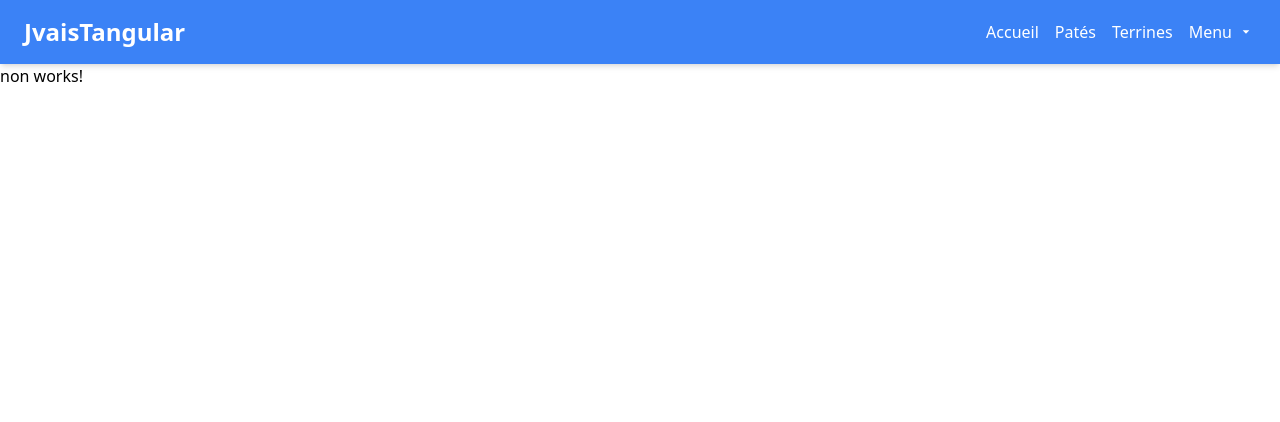
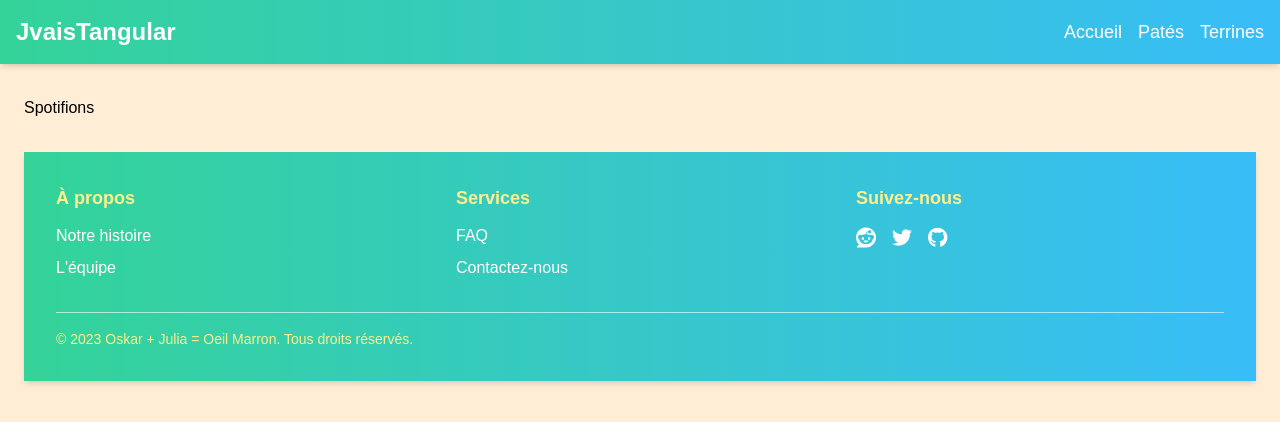
Before and after one commit to clockwork-potato/Angularement-Notre, an Angular app: page /non in a window 1280 px wide. Shown: the top 422 px of the page. Built offline with nearby package versions, Linux system fonts and the light colour scheme.

Commit message:
0100001110001

```diff
--- a/src/app/app.component.html
+++ b/src/app/app.component.html
@@ -1,11 +1,7 @@
 <body>
   <app-navbar></app-navbar>
-
+  <div class="container mx-auto p-6">
+    <router-outlet></router-outlet>
+    <app-footer> </app-footer>
+  </div>
 </body>
-
-
-
-
-
-
-<router-outlet></router-outlet>
--- a/src/app/app.module.ts
+++ b/src/app/app.module.ts
@@ -9,6 +9,7 @@ import { FormsModule } from '@angular/forms';
 import { OuiComponent } from './oui/oui.component';
 import { NonComponent } from './non/non.component';
 import { HomeComponent } from './home/home.component';
+import { FooterComponent } from './footer/footer.component';
 
 @NgModule({
   declarations: [
@@ -17,7 +18,8 @@ import { HomeComponent } from './home/home.component';
     NavbarComponent,
     OuiComponent,
     NonComponent,
-    HomeComponent
+    HomeComponent,
+    FooterComponent
   ],
   imports: [
     BrowserModule,
--- /dev/null
+++ b/src/app/footer/footer.component.html
@@ -0,0 +1,38 @@
+<footer class="bg-gradient-to-r from-emerald-400 to-sky-400 text-white px-4 py-8 mt-8 shadow-md">
+    <div class="container mx-auto px-4">
+      <div class="grid grid-cols-1 md:grid-cols-3 gap-8 justify-items-center md:justify-items-start">
+        <div class="text-center md:text-left">
+          <h3 class="font-bold text-lg mb-3 text-yellow-200">À propos</h3>
+          <ul class="space-y-2">
+            <li><a href="#" class="hover:text-yellow-200 transition-colors duration-300 ease-in-out">Notre histoire</a></li>
+            <li><a href="#" class="hover:text-yellow-200 transition-colors duration-300 ease-in-out">L'équipe</a></li>
+          </ul>
+        </div>
+        <div class="text-center md:text-left">
+          <h3 class="font-bold text-lg mb-3 text-yellow-200">Services</h3>
+          <ul class="space-y-2">
+            <li><a href="#" class="hover:text-yellow-200 transition-colors duration-300 ease-in-out">FAQ</a></li>
+            <li><a href="#" class="hover:text-yellow-200 transition-colors duration-300 ease-in-out">Contactez-nous</a></li>
+          </ul>
+        </div>
+        <div class="text-center md:text-left">
+          <h3 class="font-bold text-lg mb-3 text-yellow-200">Suivez-nous</h3>
+          <ul class="flex space-x-4">
+            <li>
+              <a href="#" class="hover:text-yellow-200 transition-colors duration-300 ease-in-out"><i class="fab fa-reddit text-xl"></i></a>
+            </li>
+            <li>
+              <a href="#" class="hover:text-yellow-200 transition-colors duration-300 ease-in-out"><i class="fab fa-twitter text-xl"></i></a>
+            </li>
+            <li>
+              <a href="#" class="hover:text-yellow-200 transition-colors duration-300 ease-in-out"><i class="fab fa-github text-xl"></i></a>
+            </li>
+          </ul>
+        </div>
+      </div>
+      <hr class="border-t border-white mt-8 opacity-60">
+      <div class="text-center md:text-left mt-4 text-sm text-yellow-200">
+        &copy; {{ currentYear }} Oskar + Julia = Oeil Marron. Tous droits réservés.
+      </div>
+    </div>
+  </footer>
--- /dev/null
+++ b/src/app/footer/footer.component.ts
@@ -0,0 +1,11 @@
+import { Component } from '@angular/core';
+
+@Component({
+  selector: 'app-footer',
+  templateUrl: './footer.component.html',
+  styleUrls: ['./footer.component.css']
+})
+export class FooterComponent {
+  title = 'JvaisTangular';
+  currentYear = new Date().getFullYear();
+}
--- a/src/app/navbar/navbar.component.css
+++ b/src/app/navbar/navbar.component.css
@@ -0,0 +1,7 @@
+.nav-menu {
+    display: none;
+  }
+
+  .nav-menu.show {
+    display: block;
+  }
--- a/src/app/navbar/navbar.component.html
+++ b/src/app/navbar/navbar.component.html
@@ -1,56 +1,27 @@
-<header class="bg-blue-500 text-white shadow-md">
-    <nav class="container mx-auto px-6 py-4 flex items-center justify-between">
+<header class="fixed top-0 w-full z-50 bg-gradient-to-r from-emerald-400 to-sky-400 text-white px-4 py-4 shadow-md">
+    <nav class="container mx-auto flex items-center justify-between">
         <div class="flex items-center">
             <a href="#" class="text-2xl font-bold">{{title}}</a>
         </div>
         <div class="hidden md:flex items-center space-x-4">
-            <a href="#" class="hover:text-blue-300" routerLink="/">Accueil</a>
-            <a href="#" class="hover:text-blue-300" routerLink="/oui">Patés</a>
-            <a href="#" class="hover:text-blue-300" routerLink="/non">Terrines</a>
-            <div class="relative inline-block">
-                <button class="inline-flex items-center space-x-1 focus:outline-none"
-                    (click)="dropdownOpen = !dropdownOpen">
-                    <span>Menu</span>
-                    <svg xmlns="http://www.w3.org/2000/svg" viewBox="0 0 24 24" fill="currentColor"
-                        class="w-5 h-5 transition-transform duration-300" [ngClass]="{'rotate-180': dropdownOpen}">
-                        <path d="M12 14l-4-4h8l-4 4z" />
-                    </svg>
-                </button>
-                <div class="absolute right-0 mt-2 w-48 bg-white rounded-md shadow-xl z-10 transition-opacity duration-300 opacity-0"
-                    [ngClass]="{'opacity-100': dropdownOpen, 'pointer-events-none': !dropdownOpen}">
-                    <a href="#" class="block px-4 py-2 text-gray-800 hover:bg-blue-500 hover:text-white"
-                        routerLink="/example1">Exemple 1</a>
-                    <a href="#" class="block px-4 py-2 text-gray-800 hover:bg-blue-500 hover:text-white"
-                        routerLink="/example2">Exemple 2</a>
-                    <a href="#" class="block px-4 py-2 text-gray-800 hover:bg-blue-500 hover:text-white"
-                        routerLink="/example3">Exemple 3</a>
-                </div>
-            </div>
+            <a href="#" class="text-lg font-medium hover:text-yellow-200" routerLink="/">Accueil</a>
+            <a href="#" class="text-lg font-medium hover:text-yellow-200" routerLink="/oui">Patés</a>
+            <a href="#" class="text-lg font-medium hover:text-yellow-200" routerLink="/non">Terrines</a>
         </div>
-        <div class="md:hidden">
-            <button class="focus:outline-none" (click)="mobileMenuOpen = !mobileMenuOpen">
-                <svg xmlns="http://www.w3.org/2000/svg" viewBox="0 0 20 20" fill="currentColor" class="w-6 h-6">
-                    <path fill-rule="evenodd"
-                        d="M2 5a1 1 0 011-1h14a1 1 0 110 2H3a1 1 0 01-1-1zm0 6a1 1 0 011-1h14a1 1 0 110 2H3a1 1 0 01-1-1zm1 5a1 1 0 100 2h14a1 1 0 100-2H3z"
-                        clip-rule="evenodd" />
-                </svg>
-            </button>
-        </div>
-        <div class="bg-blue-600 w-full fixed inset-x-0 top-0 transform -translate-y-full md:hidden transition duration-300"
-            [ngClass]="{'translate-y-0': mobileMenuOpen}">
-            <nav class="text-white pt-8">
-                <a href="#" class="block px-4 py-2 mb-2 hover:text-blue-300" routerLink="/"
-                    (click)="mobileMenuOpen = false">Accueil</a>
-                <a href="#" class="block px-4 py-2 mb-2 hover:text-blue-300" routerLink="/oui"
-                    (click)="mobileMenuOpen = false">Patés</a>
-                <a href="#" class="block px-4 py-2 mb-2 hover:text-blue-300" routerLink="/non"
-                    (click)="mobileMenuOpen = false">Terrines</a>
-                <a href="#" class="block px-4 py-2 mb-2 hover:text-blue-300" routerLink="/example1"
-                    (click)="mobileMenuOpen = false">Exemple 1</a>
-                <a href="#" class="block px-4 py-2 mb-2 hover:text-blue-300" routerLink="/example2"
-                    (click)="mobileMenuOpen = false">Exemple 2</a>
-                <a href="#" class="block px-4 py-2 mb-2 hover:text-blue-300" routerLink="/example3"
-                    (click)="mobileMenuOpen = false">Exemple 3</a>
-                <!-- Ajoutez ici d'autres liens de navigation si nécessaire -->
-            </nav>
-        </div>
+        <button class="md:hidden focus:outline-none" (click)="mobileMenuOpen = !mobileMenuOpen">
+            <i class="fas fa-bars"></i>
+        </button>
+    </nav>
+    <ul [ngClass]="{'show': mobileMenuOpen}"
+        class="nav-menu md:hidden p-4 space-y-4 bg-gradient-to-r from-emerald-400 to-sky-400 text-white">
+        <li>
+            <a href="#" class="hover:text-yellow-200" routerLink="/" (click)="mobileMenuOpen = false">Accueil</a>
+        </li>
+        <li>
+            <a href="#" class="hover:text-yellow-200" routerLink="/oui" (click)="mobileMenuOpen = false">Patés</a>
+        </li>
+        <li>
+            <a href="#" class="hover:text-yellow-200" routerLink="/non" (click)="mobileMenuOpen = false">Terrines</a>
+        </li>
+    </ul>
+</header>
--- a/src/app/non/non.component.html
+++ b/src/app/non/non.component.html
@@ -1 +1,4 @@
-<p>non works!</p>
+<br>
+<br>
+<br>
+<p>Spotifions</p>
--- a/src/index.html
+++ b/src/index.html
@@ -7,6 +7,8 @@
   <meta name="viewport" content="width=device-width, initial-scale=1">
   <link rel="icon" type="image/x-icon" href="favicon.ico">
   <script src="https://cdn.tailwindcss.com"></script>
+  <script src="https://kit.fontawesome.com/0e8ceb485d.js" crossorigin="anonymous"></script>
+  <script src="https://sdk.scdn.co/spotify-player.js"></script>
 
 </head>
 <body>
--- a/src/styles.css
+++ b/src/styles.css
@@ -1,3 +1,8 @@
 @tailwind base;
 @tailwind components;
 @tailwind utilities;
+
+body {
+    font-family: 'Poppins', sans-serif;
+    background-color: #ffedd5;
+}
```
Also changed, not shown: src/app/footer/footer.component.css (added), 1 other file (tests, documents, lock files or other folders).
